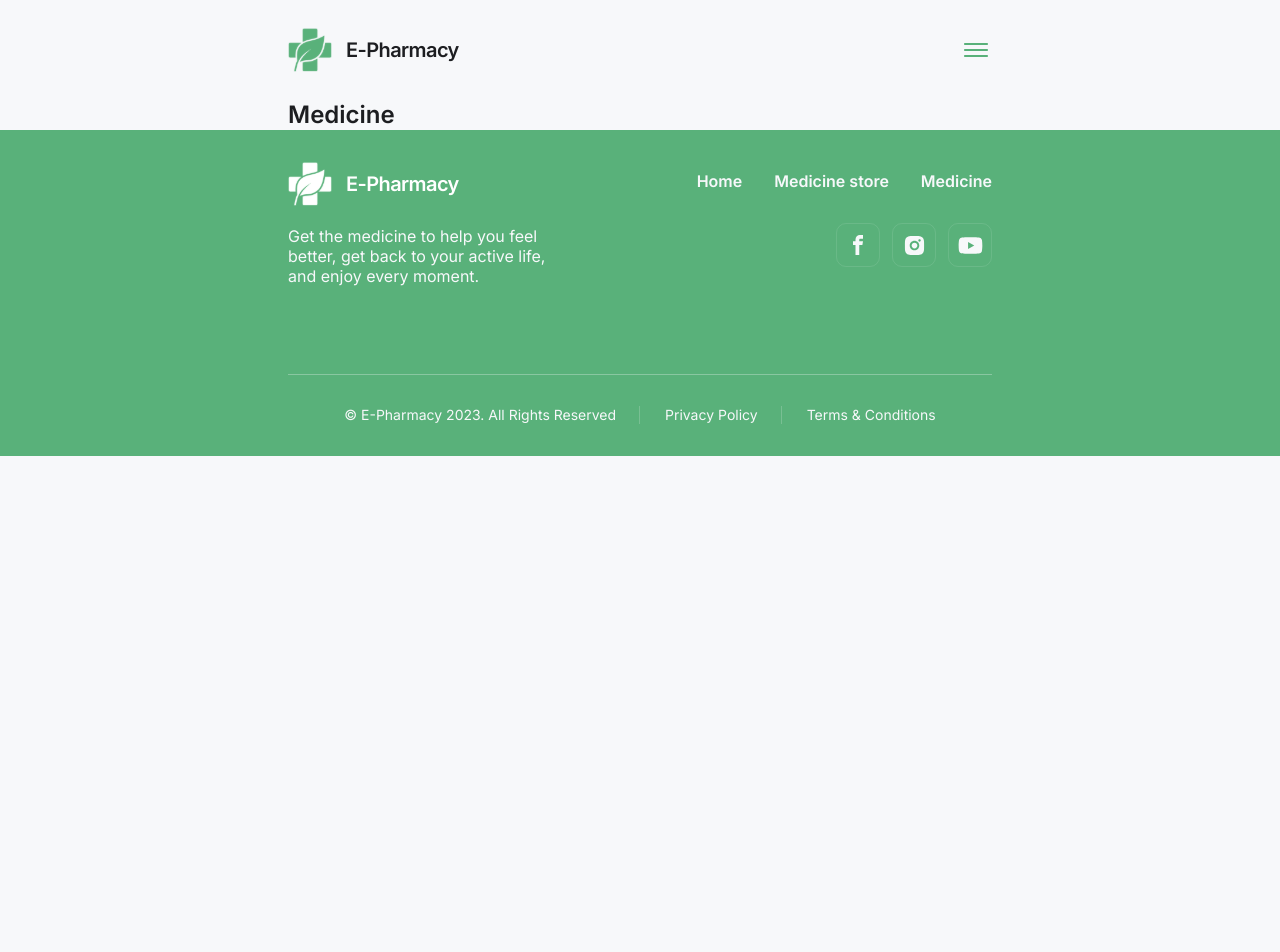
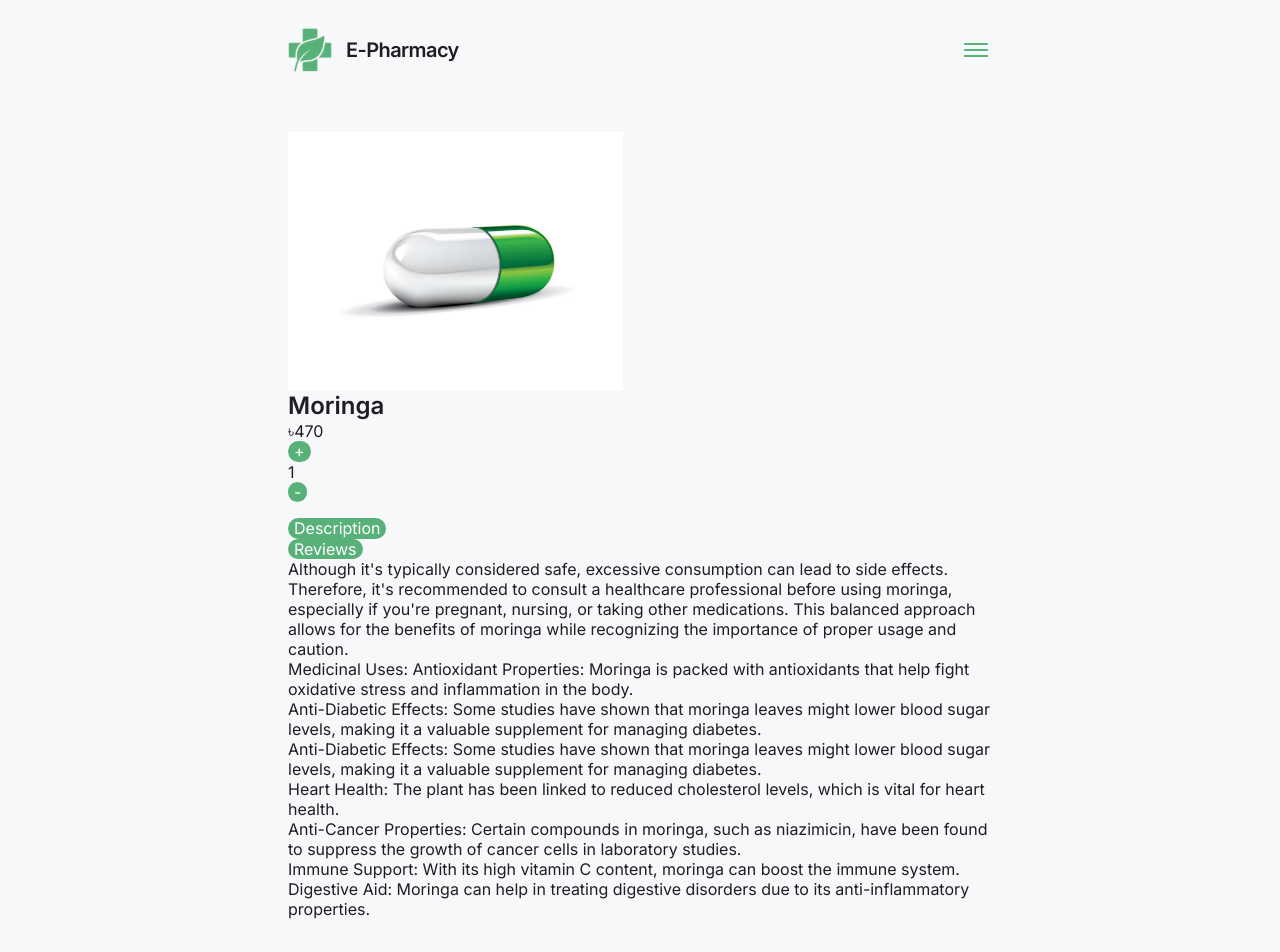
Before and after one commit to milenness/e-pharmacy-frontend, a Next.js app: page /medicine/1 in a window 1280 px wide. Shown: the top 952 px of the page. Before the commit the page ends 800 px from the top, so only its background shows below. Built offline with nearby package versions, Linux system fonts and the light colour scheme.

Commit message:
add detail page

```diff
--- /dev/null
+++ b/app/(main)/(private routes)/medicine/[id]/page.module.css
@@ -0,0 +1,17 @@
+.section {
+    padding-top: 34px;
+   padding-bottom: 80px;
+}
+
+@media only screen and (min-width: 768px) {
+  .section {
+   padding-top: 32px;
+    padding-bottom: 120px;
+  }
+}
+
+@media only screen and (min-width: 1440px) {
+  .section {
+   padding-top: 70px;
+  }
+}
--- a/app/(main)/(private routes)/medicine/[id]/page.tsx
+++ b/app/(main)/(private routes)/medicine/[id]/page.tsx
@@ -1,8 +1,11 @@
+import css from "./page.module.css";
+import DetailInfo from "@/components/DetailInfo";
+
 export default function MedicinePage() {
   return (
-    <section>
+    <section className={css.section}>
       <div className="container">
-        <h1>Medicine</h1>
+        <DetailInfo/>
       </div>
     </section>
   );
--- /dev/null
+++ b/components/DetailInfo/DetailInfo.module.css
@@ -0,0 +1,18 @@
+.detailWrapper {
+    display: flex;
+    flex-direction: column;
+    gap: 8px;
+}
+
+@media only screen and (min-width: 768px) {
+.detailWrapper {
+  gap: 16px;
+}
+}
+
+@media only screen and (min-width: 1440px) {
+.detailWrapper {
+ flex-direction: row;
+  gap: 16px;
+}
+}
--- /dev/null
+++ b/components/DetailInfo/DetailInfo.tsx
@@ -0,0 +1,85 @@
+import css from "./DetailInfo.module.css";
+import Image from "next/image";
+
+export default function DetailInfo() {
+  return (
+    <div className={css.detailWrapper}>
+      <div className={css.imgCartWrapper}>
+        <Image
+          className={css.img}
+          src="/Catalog/Default.jpg"
+          alt=""
+          width={335}
+          height={337}
+          priority
+        />
+        <div className={css.cartWrapper}>
+          <div className={css.titleCostWrapper}>
+            <h2 className={css.title}>Moringa</h2>
+            <span>৳470</span>
+          </div>
+          <div className={css.buttonsAdd}>
+            <button type="button">+</button>
+            <span>1</span>
+            <button type="button">-</button>
+          </div>
+        </div>
+      </div>
+      <div className={css.deskWrapper}>
+        <ul className={css.buttonsWrapper}>
+          <li>
+            <button type="button">Description</button>
+          </li>
+          <li>
+            <button type="button">Reviews</button>
+          </li>
+        </ul>
+        <p className={css.mainDesk}>
+          Although it&apos;s typically considered safe, excessive consumption
+          can lead to side effects. Therefore, it&apos;s recommended to consult
+          a healthcare professional before using moringa, especially if
+          you&apos;re pregnant, nursing, or taking other medications. This
+          balanced approach allows for the benefits of moringa while recognizing
+          the importance of proper usage and caution.
+        </p>
+        <ul>
+          <li>
+            <span className={css.accent}>Medicinal Uses:</span>
+            <span className={css.accent}> Antioxidant Properties:</span> Moringa
+            is packed with antioxidants that help fight oxidative stress and
+            inflammation in the body.
+          </li>
+          <li>
+            <span className={css.accent}>Anti-Diabetic Effects:</span> Some
+            studies have shown that moringa leaves might lower blood sugar
+            levels, making it a valuable supplement for managing diabetes.
+          </li>
+          <li>
+            <span className={css.accent}>Anti-Diabetic Effects:</span> Some
+            studies have shown that moringa leaves might lower blood sugar
+            levels, making it a valuable supplement for managing diabetes.
+          </li>
+          <li>
+            <span className={css.accent}>Heart Health:</span> The plant has been
+            linked to reduced cholesterol levels, which is vital for heart
+            health.
+          </li>
+          <li>
+            <span className={css.accent}>Anti-Cancer Properties:</span> Certain
+            compounds in moringa, such as niazimicin, have been found to
+            suppress the growth of cancer cells in laboratory studies.
+          </li>
+          <li>
+            <span className={css.accent}>Immune Support:</span> With its high
+            vitamin C content, moringa can boost the immune system.
+          </li>
+          <li>
+            <span className={css.accent}>Digestive Aid:</span> Moringa can help
+            in treating digestive disorders due to its anti-inflammatory
+            properties.
+          </li>
+        </ul>
+      </div>
+    </div>
+  );
+}
--- /dev/null
+++ b/components/DetailInfo/index.ts
@@ -0,0 +1 @@
+export { default } from "./DetailInfo";
```
Also changed, not shown: components/ProductCatalog/ProductCatalog.module.css (+11 -1 lines).
